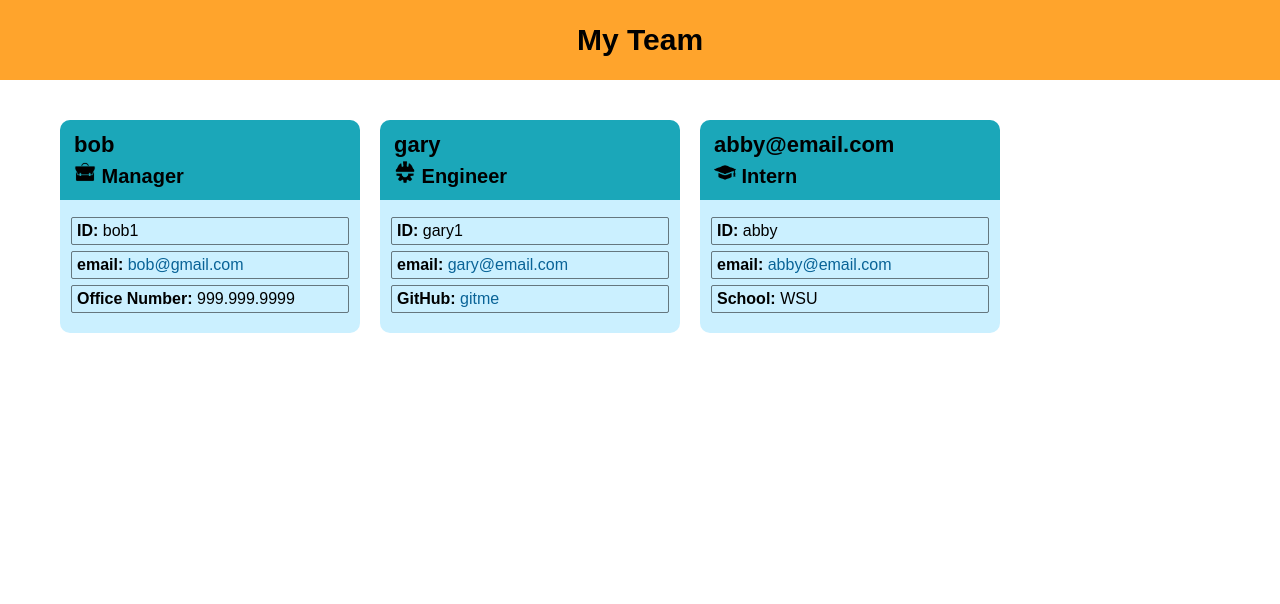
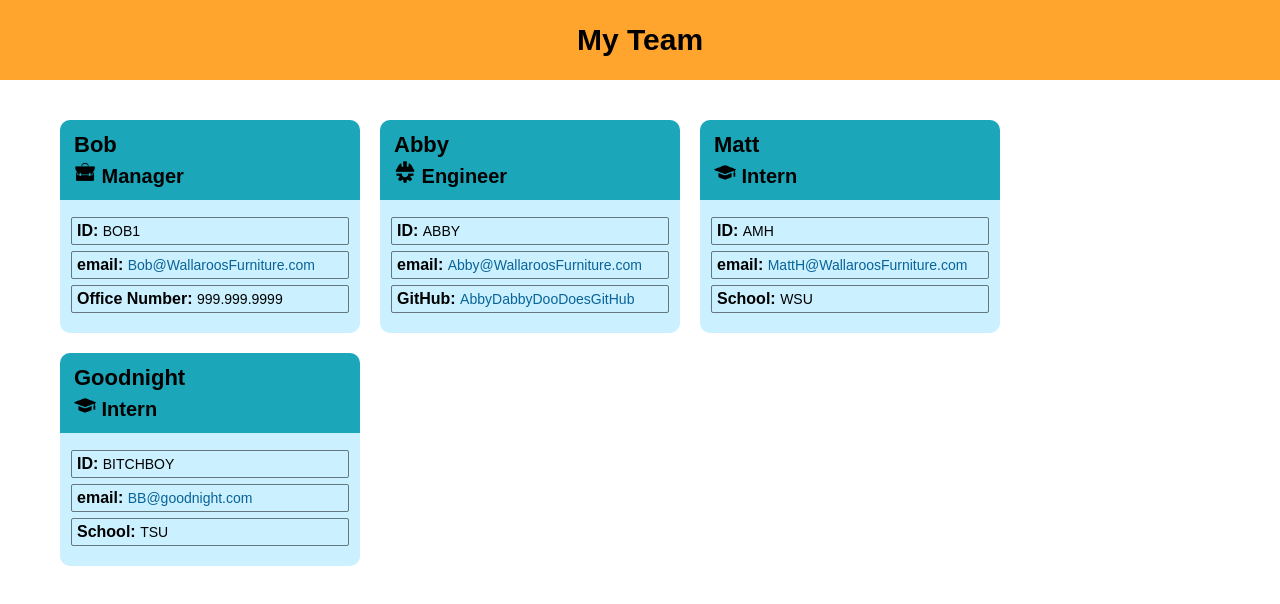
Before and after one commit to AbbyDabbyDooDoesGitHub/UW_ChWk10_TeamProfileGenerator, a website: page dist/index.html in a window 1280 px wide. Drawn offline with nearby package versions, Linux system fonts and the light colour scheme.

Commit message:
adjusted font sizes

```diff
--- a/dist/index.html
+++ b/dist/index.html
@@ -36,7 +36,7 @@
 
             <div class="card">
               <div class="card-header">
-                <h2>bob</h2>
+                <h2>Bob</h2>
                 <div class="card-roleSect">
                     <img class="roleIcon" src="../public/img/noun-briefcase-4224532.png" alt="Briefcase by Ainul Muttaqin from the NounProject.com">
                     <h3>Manager</h3>
@@ -45,11 +45,11 @@
               <div class="card-body">
                 <div class="card-info">
                     <h4>ID: </h4>
-                    <p>bob1</p>
+                    <p>BOB1</p>
                 </div>
                 <div class="card-info">
                     <h4>email: </h4>
-                    <a href="mailto: bob@gmail.com">bob@gmail.com</a>
+                    <a href="mailto: Bob@WallaroosFurniture.com">Bob@WallaroosFurniture.com</a>
                 </div>
                 <div class="card-info">
                     <h4>Office Number: </h4>
@@ -59,7 +59,7 @@
             </div>
             <div class="card">
               <div class="card-header">
-                <h2>gary</h2>
+                <h2>Abby</h2>
                 <div class="card-roleSect">
                   <img class="roleIcon" src="../public/img/noun-engineer-3120654.png" alt="Engineer by Adrien Coquet from the NounProject.com">
                   <h3>Engineer</h3>
@@ -68,23 +68,23 @@
               <div class="card-body">
                 <div class="card-info">
                   <h4>ID: </h4>
-                  <p>gary1</p>
+                  <p>ABBY</p>
                 </div>
                 <div class="card-info">
                   <h4>email: </h4>
-                  <a href="mailto: gary@email.com">gary@email.com</a>
+                  <a href="mailto: Abby@WallaroosFurniture.com">Abby@WallaroosFurniture.com</a>
                 </div>
                 <div class="card-info">
                   <h4>GitHub: </h4>
                   <p>
-                    <a href="https://github.com/gitme">gitme</a>
+                    <a href="https://github.com/AbbyDabbyDooDoesGitHub">AbbyDabbyDooDoesGitHub</a>
                   </p>
                 </div>
               </div>
             </div>
             <div class="card">
               <div class="card-header">
-                <h2>abby@email.com</h2>
+                <h2>Matt</h2>
                 <div class="card-roleSect">
                   <img class="roleIcon" src="../public/img/noun-student-3884139.png" alt="Student by Adrien Coquet from the NounProject.com">
                   <h3>Intern</h3>
@@ -93,15 +93,38 @@
               <div class="card-body">
                 <div class="card-info">
                   <h4>ID: </h4>
-                  <p>abby</p>
+                  <p>AMH</p>
                 </div>
                 <div class="card-info">
                   <h4>email: </h4>
-                  <a href="mailto: abby@email.com">abby@email.com</a>
+                  <a href="mailto: MattH@WallaroosFurniture.com">MattH@WallaroosFurniture.com</a>
                 </div>
                 <div class="card-info">
                   <h4>School: </h4>
                   <p>WSU</p>
+                </div>
+              </div>
+            </div>
+            <div class="card">
+              <div class="card-header">
+                <h2>Goodnight</h2>
+                <div class="card-roleSect">
+                  <img class="roleIcon" src="../public/img/noun-student-3884139.png" alt="Student by Adrien Coquet from the NounProject.com">
+                  <h3>Intern</h3>
+                </div>
+              </div>
+              <div class="card-body">
+                <div class="card-info">
+                  <h4>ID: </h4>
+                  <p>BITCHBOY</p>
+                </div>
+                <div class="card-info">
+                  <h4>email: </h4>
+                  <a href="mailto: BB@goodnight.com">BB@goodnight.com</a>
+                </div>
+                <div class="card-info">
+                  <h4>School: </h4>
+                  <p>TSU</p>
                 </div>
               </div>
             </div>
--- a/dist/style.css
+++ b/dist/style.css
@@ -76,6 +76,10 @@ h4, p {
   display: inline-block;
 }
 
+p {
+  font-size: 14px;
+}
+
 .card-body {
   padding-left: 8px;
   padding-right: 8px;
@@ -87,4 +91,5 @@ h4, p {
 a {
     text-decoration: none;
     color: rgb(9, 99, 151);
+    font-size: 14px;
 }
```
